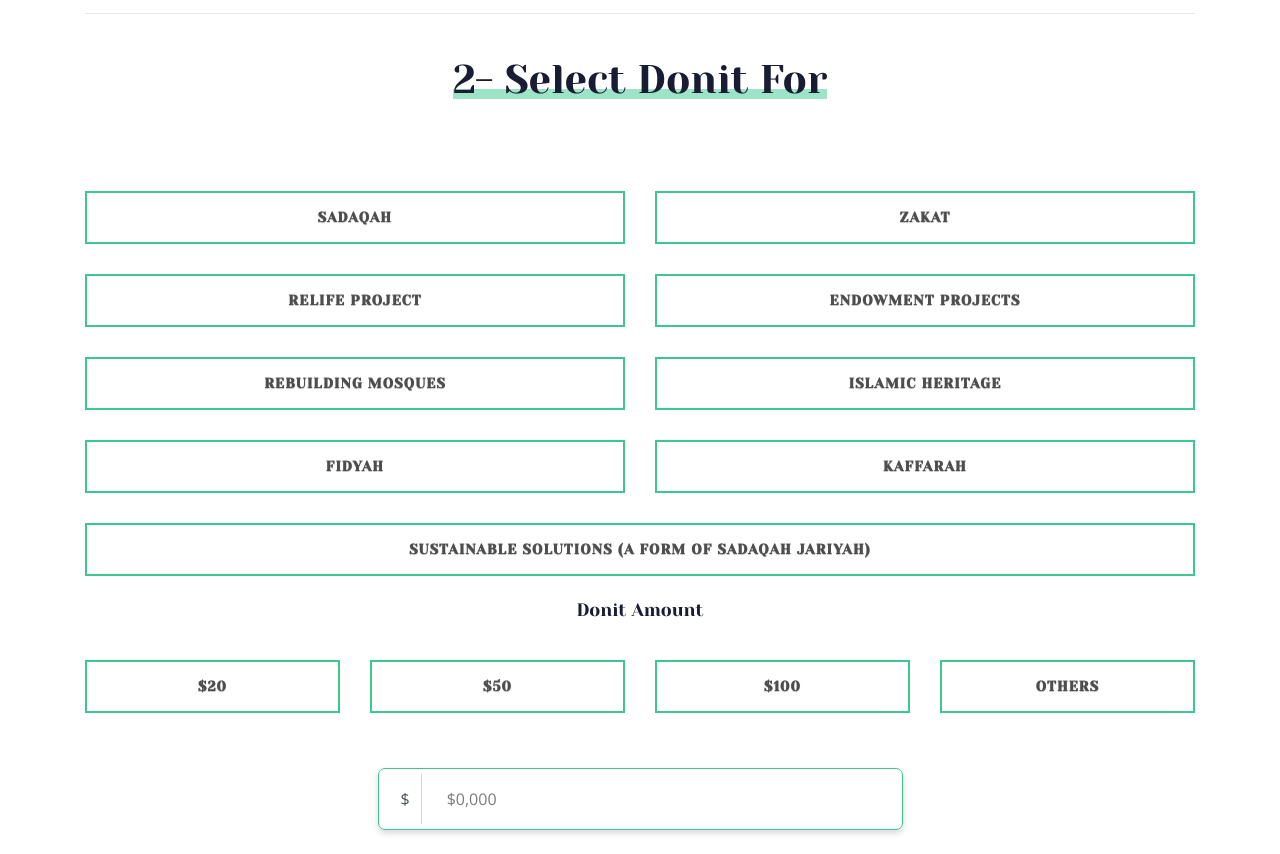
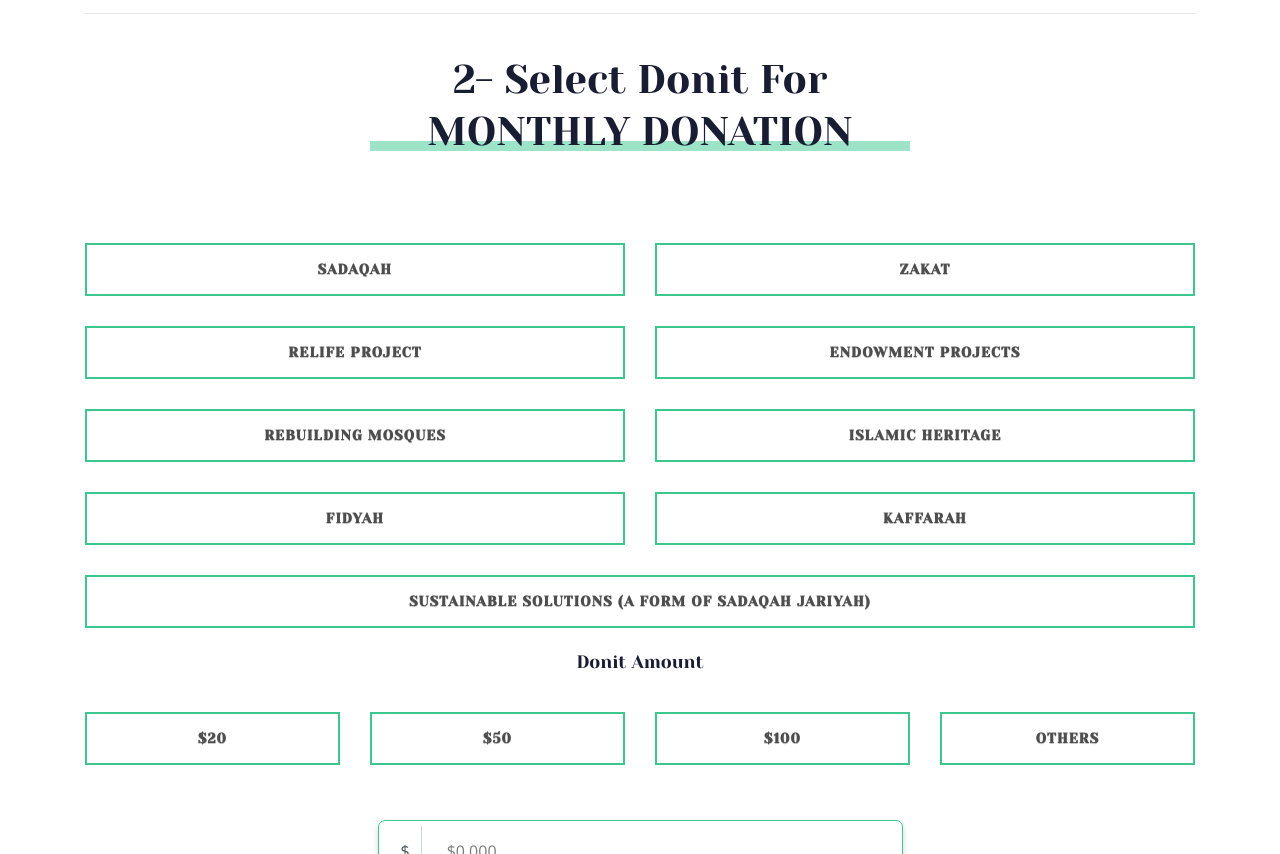
Before and after one commit to Mohammedazzam/Gaza_Temp, a plain HTML site: page donation_page.html in a window 1280 px wide. Shown: the part 967-1821 px from the top of the page. Drawn offline with nearby package versions, Linux system fonts and the light colour scheme.

Commit message:
تعديل

```diff
--- a/donation_page.html
+++ b/donation_page.html
@@ -234,7 +234,7 @@
         <div class="row justify-content-center">
             <div class="col-lg-6">
                 <div class="section_title text-center mb-55">
-                    <h3><span> 2- Select Donit For</span></h3>
+                    <h3><span> 2- Select Donit For MONTHLY DONATION</span></h3>
                 </div>
             </div>
         </div>
```
